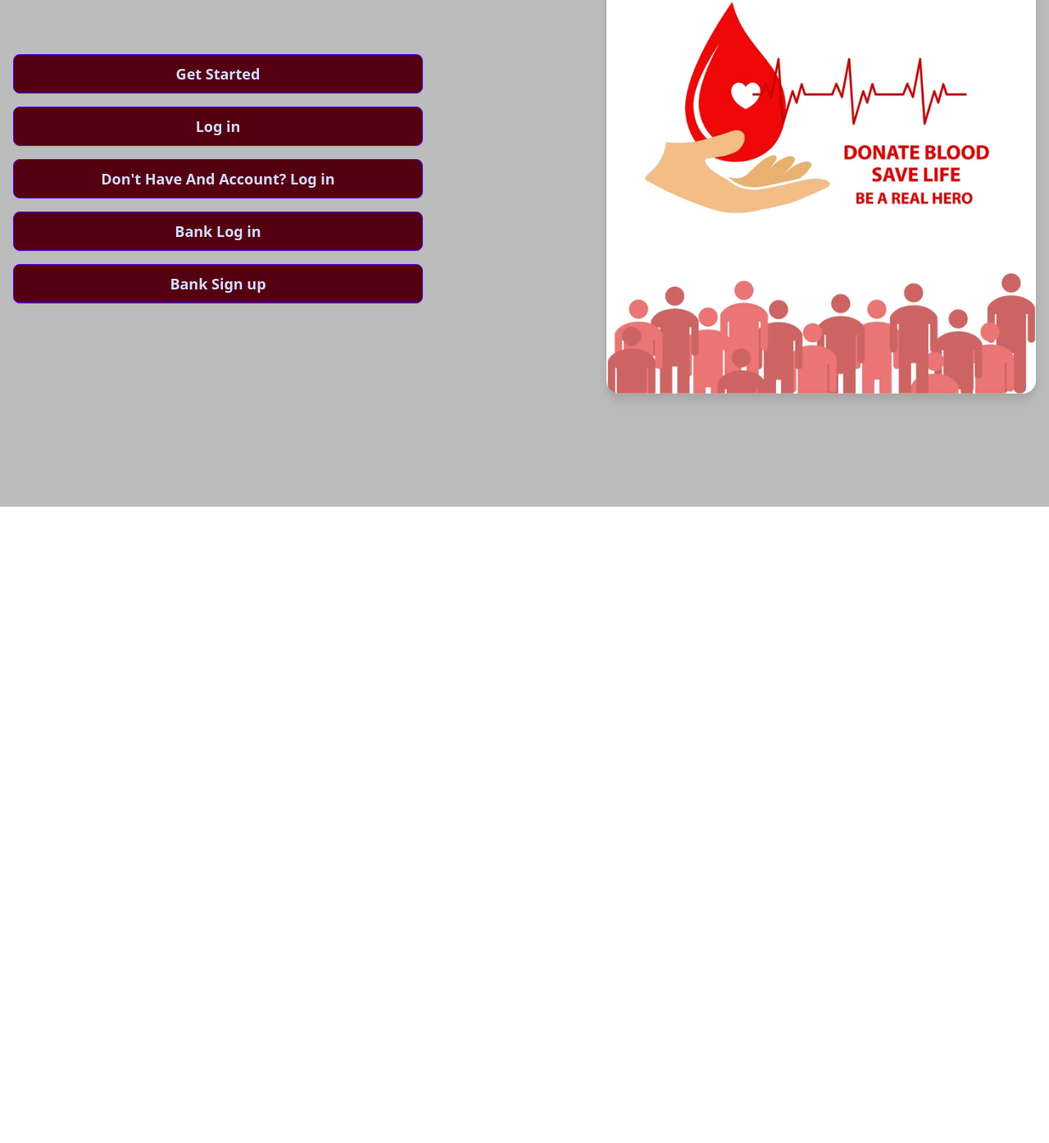
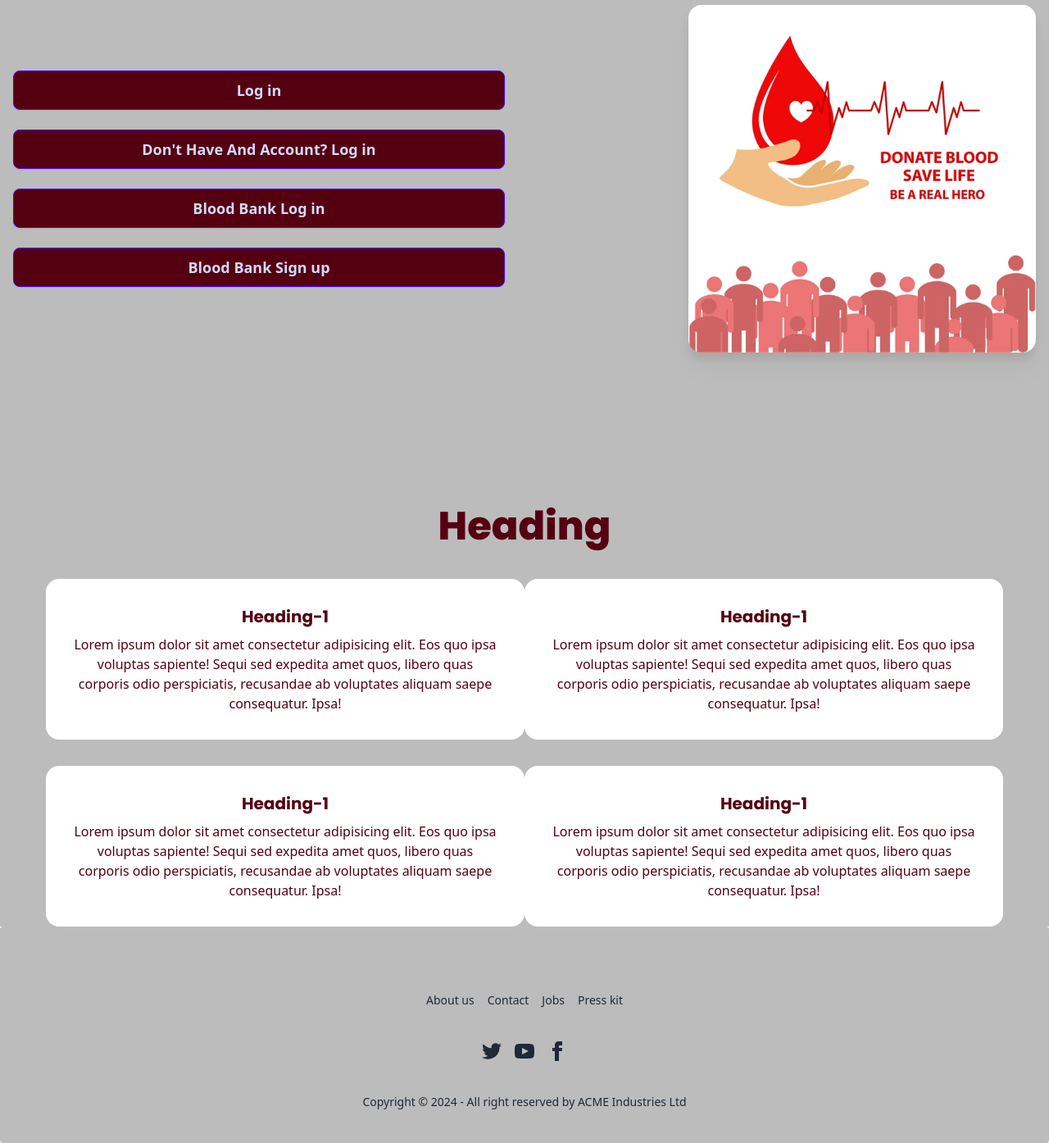
Before and after one commit to Sayem-Uddin/Blood-Donation, a plain HTML site: page index.html in a window 1280 px wide. Shown: the part 182-1576 px from the top of the page at 82% size. Before the commit the page ends 800 px from the top, so only its background shows below. Drawn offline with nearby package versions, Linux system fonts and the light colour scheme.

Commit message:
structure done

```diff
--- a/index.html
+++ b/index.html
@@ -16,19 +16,74 @@
              <div >
                 <img class=" rounded-2xl drop-shadow-xl" src="./creative-design-blood-drop-hand-600nw-1676069779.webp" />
              </div>
-              <div class=" flex flex-col gap-4">
+              <div class=" flex flex-col gap-6">
 
-                <button class="btn btn-primary w-[500px] bg-[#550011] hover:bg-red-700 .poppins-medium text-lg ">Get Started</button>
-                <button class="btn btn-primary w-[500px] bg-[#550011]  hover:bg-red-700 .poppins-medium text-lg">Log in</button>
-                <button class="btn btn-primary w-[500px] bg-[#550011]  hover:bg-red-700 .poppins-medium text-lg">Don't Have And Account? Log in </button>
-                <button class="btn btn-primary w-[500px] bg-[#550011]  hover:bg-red-700 .poppins-medium text-lg">Bank Log in</button>
-                <button class="btn btn-primary w-[500px] bg-[#550011]  hover:bg-red-700 .poppins-medium text-lg">Bank Sign up</button>
+
+                <button onclick="" class="btn btn-primary w-[600px] bg-[#550011]  hover:bg-red-700 .poppins-medium text-lg">Log in</button>
+                <button onclick="" class="btn btn-primary w-[600px] bg-[#550011]  hover:bg-red-700 .poppins-medium text-lg">Don't Have And Account? Log in </button>
+                <button onclick="" class="btn btn-primary w-[600px] bg-[#550011]  hover:bg-red-700 .poppins-medium text-lg">Blood Bank Log in</button>
+                <button onclick="" class="btn btn-primary w-[600px] bg-[#550011]  hover:bg-red-700 .poppins-medium text-lg"> Blood Bank Sign up</button>
 
               </div>
             </div>
           </div>
 
     </section>
+    <!-- ------------------- vlog section----------------- -->
+    <section class=" bg-[#bcbcbc] flex flex-col gap-10">
+        <h1 class="poppins-extrabold text-5xl text-center text-[#550011] ">Heading</h1>
+        <div class=" flex flex-col gap-8">
+            <div class=" flex mx-14 justify-between ">
+                <div class="card w-[650px] justify-center    bg-white flex flex-col gap-0">
+                        <div class="card-body items-center text-center text-[#550011]">
+                          <h2 class="card-title poppins-bold">Heading-1</h2>
+                            <p class="text-[#550011] ">Lorem ipsum dolor sit amet consectetur adipisicing elit. Eos quo ipsa voluptas sapiente! Sequi sed expedita amet quos, libero quas corporis odio perspiciatis, recusandae ab voluptates aliquam saepe consequatur. Ipsa!</p>
+                        </div>
+                      </div>
+                      <div class="card w-[650px] justify-center    bg-white flex flex-col gap-0">
+                        <div class="card-body items-center text-center text-[#550011]">
+                          <h2 class="card-title poppins-bold">Heading-1</h2>
+                            <p class="text-[#550011] ">Lorem ipsum dolor sit amet consectetur adipisicing elit. Eos quo ipsa voluptas sapiente! Sequi sed expedita amet quos, libero quas corporis odio perspiciatis, recusandae ab voluptates aliquam saepe consequatur. Ipsa!</p>
+                        </div>
+                      </div>
 
+                </div>
+                <div class=" flex mx-14 justify-between ">
+                    <div class="card w-[650px] justify-center    bg-white flex flex-col gap-0">
+                            <div class="card-body items-center text-center text-[#550011]">
+                              <h2 class="card-title poppins-bold">Heading-1</h2>
+                                <p class="text-[#550011] ">Lorem ipsum dolor sit amet consectetur adipisicing elit. Eos quo ipsa voluptas sapiente! Sequi sed expedita amet quos, libero quas corporis odio perspiciatis, recusandae ab voluptates aliquam saepe consequatur. Ipsa!</p>
+                            </div>
+                          </div>
+                          <div class="card w-[650px] justify-center    bg-white flex flex-col gap-0">
+                            <div class="card-body items-center text-center text-[#550011]">
+                              <h2 class="card-title poppins-bold">Heading-1</h2>
+                                <p class="text-[#550011] ">Lorem ipsum dolor sit amet consectetur adipisicing elit. Eos quo ipsa voluptas sapiente! Sequi sed expedita amet quos, libero quas corporis odio perspiciatis, recusandae ab voluptates aliquam saepe consequatur. Ipsa!</p>
+                            </div>
+                          </div>
+
+                    </div>
+        </div>
+
+    </section>
+    <!-- -------------footer section--------------- -->
+    <footer class="footer footer-center p-10 pt-20  text-base-content rounded bg-[#bcbcbc]">
+        <nav class="grid grid-flow-col gap-4">
+          <a class="link link-hover">About us</a>
+          <a class="link link-hover">Contact</a>
+          <a class="link link-hover">Jobs</a>
+          <a class="link link-hover">Press kit</a>
+        </nav>
+        <nav>
+          <div class="grid grid-flow-col gap-4">
+            <a><svg xmlns="http://www.w3.org/2000/svg" width="24" height="24" viewBox="0 0 24 24" class="fill-current"><path d="M24 4.557c-.883.392-1.832.656-2.828.775 1.017-.609 1.798-1.574 2.165-2.724-.951.564-2.005.974-3.127 1.195-.897-.957-2.178-1.555-3.594-1.555-3.179 0-5.515 2.966-4.797 6.045-4.091-.205-7.719-2.165-10.148-5.144-1.29 2.213-.669 5.108 1.523 6.574-.806-.026-1.566-.247-2.229-.616-.054 2.281 1.581 4.415 3.949 4.89-.693.188-1.452.232-2.224.084.626 1.956 2.444 3.379 4.6 3.419-2.07 1.623-4.678 2.348-7.29 2.04 2.179 1.397 4.768 2.212 7.548 2.212 9.142 0 14.307-7.721 13.995-14.646.962-.695 1.797-1.562 2.457-2.549z"></path></svg></a>
+            <a><svg xmlns="http://www.w3.org/2000/svg" width="24" height="24" viewBox="0 0 24 24" class="fill-current"><path d="M19.615 3.184c-3.604-.246-11.631-.245-15.23 0-3.897.266-4.356 2.62-4.385 8.816.029 6.185.484 8.549 4.385 8.816 3.6.245 11.626.246 15.23 0 3.897-.266 4.356-2.62 4.385-8.816-.029-6.185-.484-8.549-4.385-8.816zm-10.615 12.816v-8l8 3.993-8 4.007z"></path></svg></a>
+            <a><svg xmlns="http://www.w3.org/2000/svg" width="24" height="24" viewBox="0 0 24 24" class="fill-current"><path d="M9 8h-3v4h3v12h5v-12h3.642l.358-4h-4v-1.667c0-.955.192-1.333 1.115-1.333h2.885v-5h-3.808c-3.596 0-5.192 1.583-5.192 4.615v3.385z"></path></svg></a>
+          </div>
+        </nav>
+        <aside>
+          <p>Copyright © 2024 - All right reserved by ACME Industries Ltd</p>
+        </aside>
+      </footer>
 </body>
 </html>
```
